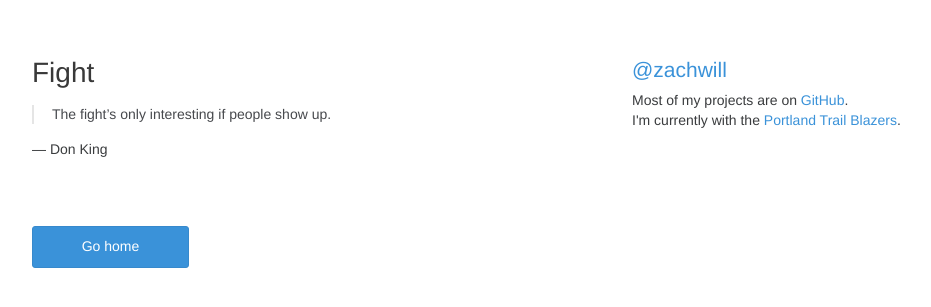
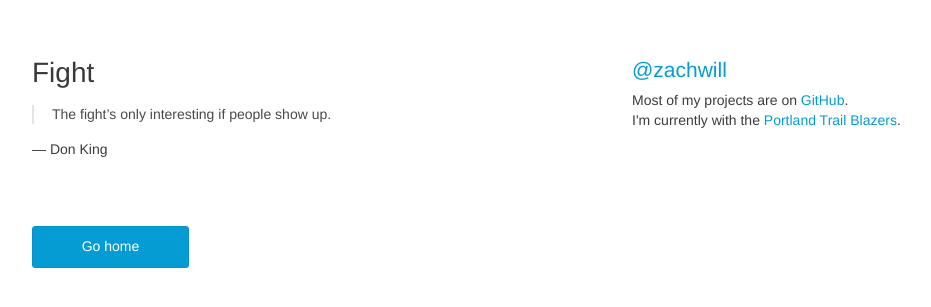
Before and after one commit to zachwill/blog, a Jekyll site: the page built from _posts/2011-11-12-fight.md, in a window 1280 px wide. Shown: the top 307 px of the page, without its empty margins (178-1109 px from the left). Built offline with Jekyll 4.4.1, drawn with Linux system fonts in a browser that asks for light colours; Markdown is read by kramdown in place of the engine named in the settings.

Commit message:
Update blue link color again

```diff
--- a/css/style.css
+++ b/css/style.css
@@ -30,20 +30,19 @@ h1 {
 }
 
 a {
-  color:#3a92d9;
+  color:#059cd3;
   text-decoration:none;
 }
 
 a small {
   font-size:11px;
-  color:#3a3c3e;
   margin-top:-0.6em;
   display:block;
 }
 
 a.home {
-  background: #3a92d9;
-  border: 1px solid #3789cc;
+  background: #059cd3;
+  border: 1px solid #0592c7;
   border-radius: 3px;
   color: #fff;
   display: block;
```
